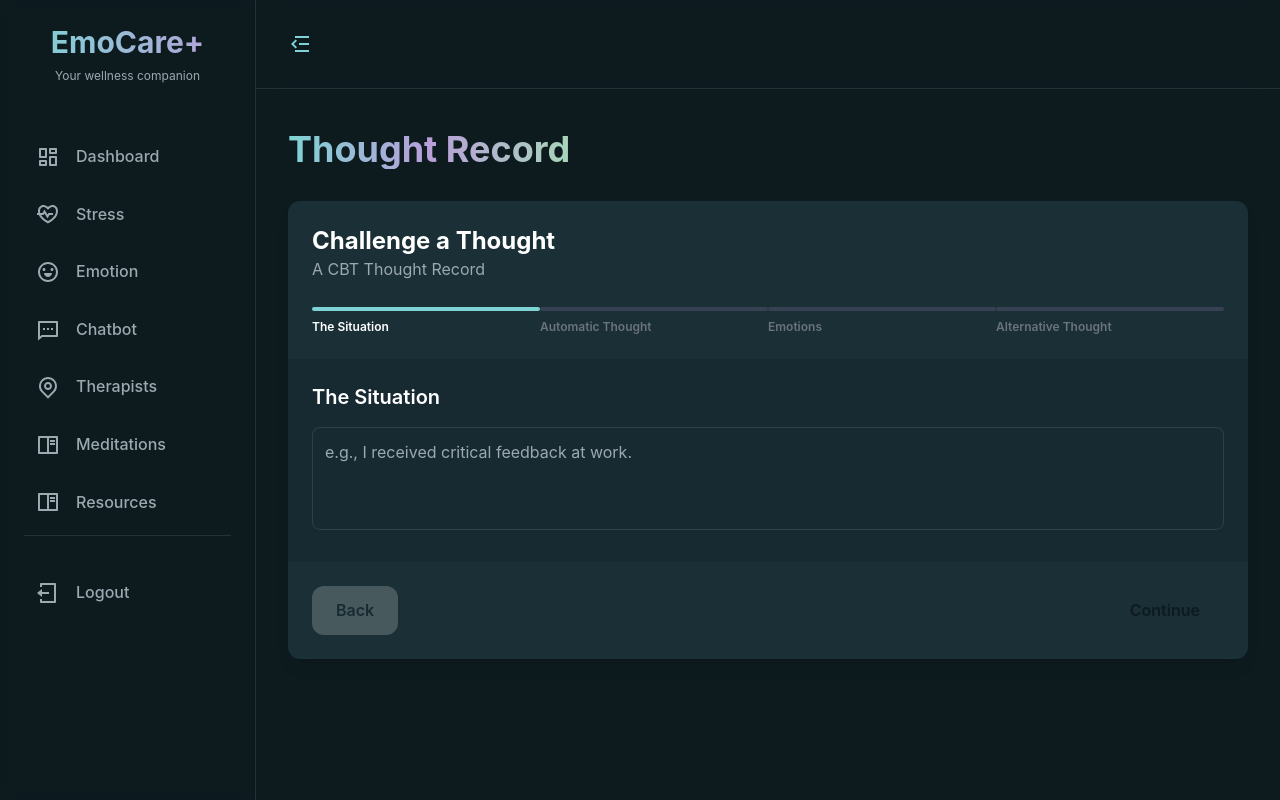
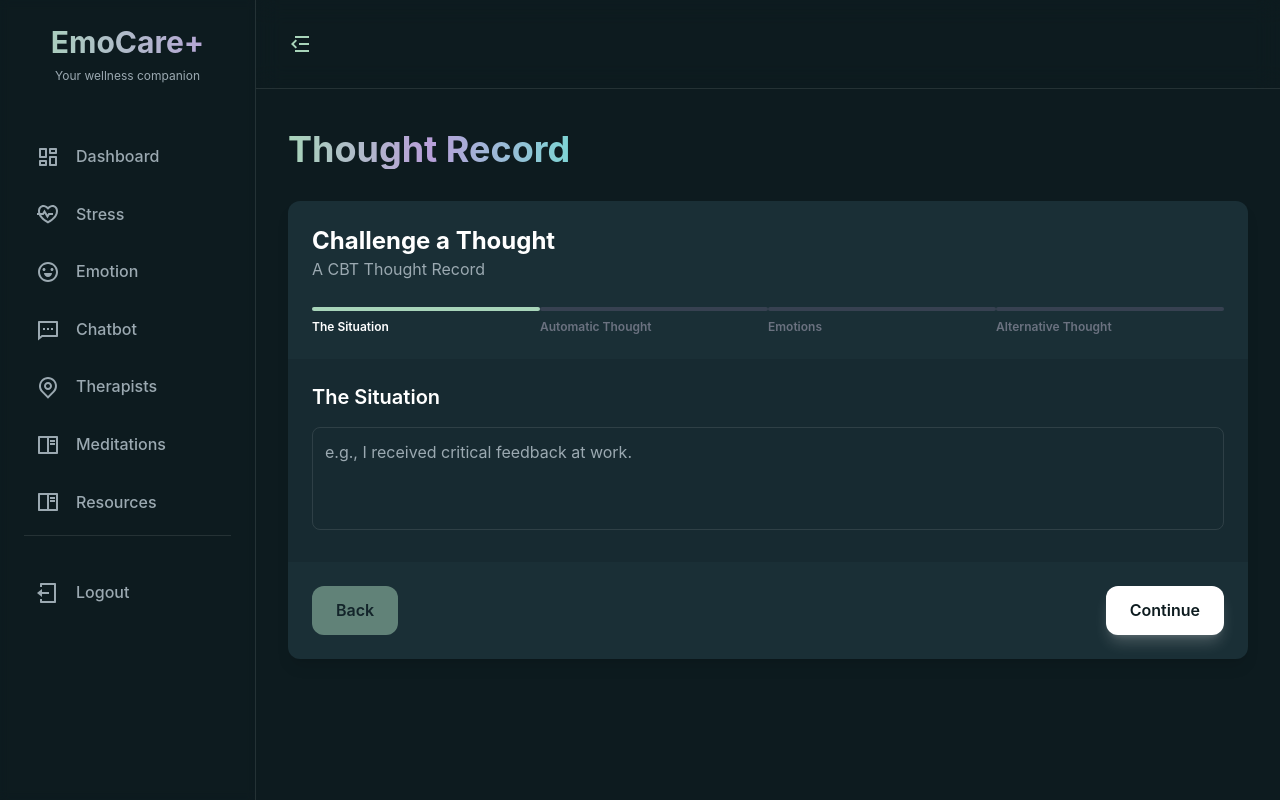
Before and after one commit to rayanubhav/emocarePlus, a React (Vite) app in the folder EmocarePlus/: page /cbt in a window 1280 px wide. Built offline with nearby package versions, Linux system fonts and the light colour scheme; no server answers; sample sign-in values are in the browser's storage; a small style sheet from the web is missing.

Commit message:
design update

```diff
--- a/EmocarePlus/src/components/common/Layout.jsx
+++ b/EmocarePlus/src/components/common/Layout.jsx
@@ -52,7 +52,8 @@ const NavItem = ({ icon, label, isActive, onClick }) => (
     onClick={onClick}
     className={`relative my-2 flex cursor-pointer items-center rounded-xl p-3 transition-all duration-300 ${
       isActive
-        ? 'bg-gradient-to-r from-[var(--color-primary)] to-[var(--color-primary)]/70 text-[var(--color-on-primary)] shadow-lg shadow-[var(--color-primary)]/20'
+        // Using cyan button style from index.css
+        ? 'bg-gradient-to-r from-[rgb(var(--color-primary-rgb))] to-[rgb(var(--color-primary-rgb)/0.7)] text-[var(--color-on-primary)] shadow-lg shadow-[rgb(var(--color-primary-rgb)/0.2)]'
         : 'text-[var(--color-text-muted)] hover:bg-[var(--color-surface-light)]/50 hover:text-white'
     }`}
   >
@@ -73,8 +74,12 @@ const Layout = ({ pageTitle, infoContent, children }) => {
   const location = useLocation();
   const [sidebarOpen, setSidebarOpen] = useState(true);
 
-  // Check if we are on the chat page
-  const isChatPage = location.pathname.startsWith('/chatbot');
+  // --- THIS IS THE FIX (Part 1) ---
+  // We define an "app page" as one that takes up the full height
+  const isAppPage =
+    location.pathname.startsWith('/chatbot') ||
+    location.pathname.startsWith('/therapists'); // Added therapists page
+  // --- END FIX ---
 
   const navItems = [
     { label: 'Dashboard', icon: <RiDashboardLine size={24} />, path: '/dashboard' },
@@ -92,7 +97,7 @@ const Layout = ({ pageTitle, infoContent, children }) => {
   };
 
   return (
-    // This div now uses `h-screen` instead of `min-h-screen` to work with the locked body
+    // h-screen comes from index.css's body { height: 100vh }
     <div className="flex h-screen bg-[var(--color-background)]">
       {/* Sidebar */}
       <AnimatePresence>
@@ -102,8 +107,7 @@ const Layout = ({ pageTitle, infoContent, children }) => {
             animate={{ x: 0 }}
             exit={{ x: -280 }}
             transition={{ duration: 0.3 }}
-            // Added h-full to ensure sidebar stretches
-            className="w-64 h-full flex-shrink-0 border-r border-white/10 bg-[var(--color-surface)]/80 backdrop-blur-sm p-6"
+            className="w-64 flex-shrink-0 border-r border-white/10 bg-[var(--color-surface)]/80 backdrop-blur-sm p-6"
           >
             <motion.div
               initial={{ opacity: 0, y: -10 }}
@@ -164,13 +168,17 @@ const Layout = ({ pageTitle, infoContent, children }) => {
           </motion.button>
         </motion.div>
 
-        {/* Scrollable Content Area */}
-        <div className={`flex-1 ${isChatPage ? 'overflow-hidden' : 'overflow-y-auto'}`}>
-          <div className={`w-full max-w-7xl mx-auto px-4 sm:px-6 lg:px-8 py-8 md:py-10 ${isChatPage ? 'h-full flex flex-col' : ''}`}>
+        {/* --- THIS IS THE FIX (Part 2) --- */}
+        {/* Use isAppPage to control overflow */}
+        <div className={`flex-1 ${isAppPage ? 'overflow-hidden' : 'overflow-y-auto'}`}>
+          {/* Use isAppPage to control padding and height */}
+          <div className={`w-full max-w-7xl mx-auto ${isAppPage ? 'h-full' : 'py-8 md:py-10'} px-4 sm:px-6 lg:px-8`}>
 
-            {/* --- THIS IS THE FIX --- */}
-            {/* Only show the Header if it's NOT the chat page */}
-            {!isChatPage && <Header title={pageTitle} infoContent={infoContent} />}
+            {/* --- THIS IS THE FIX (Part 3) --- */}
+            {/* Don't show the big header on app pages (chat or therapists) */}
+            {!isAppPage && (
+              <Header title={pageTitle} infoContent={infoContent} />
+            )}
 
             <motion.div
               key={location.pathname}
@@ -178,12 +186,8 @@ const Layout = ({ pageTitle, infoContent, children }) => {
               animate={{ opacity: 1, y: 0 }}
               exit={{ opacity: 0, y: -20 }}
               transition={{ duration: 0.4 }}
-              // This logic is correct and will now work as intended
-              className={
-                isChatPage
-                  ? 'flex-1 flex flex-col min-h-0' // Use flex-1 behavior on chat page
-                  : 'min-h-[calc(100vh-200px)]' // Use min-height on all other pages
-              }
+              // Use isAppPage to control height
+              className={isAppPage ? 'h-full' : 'min-h-[calc(100vh-200px)]'}
             >
               {children}
             </motion.div>
--- a/EmocarePlus/src/components/dashboard/CbtCard.jsx
+++ b/EmocarePlus/src/components/dashboard/CbtCard.jsx
@@ -24,7 +24,9 @@ const CbtCard = ({ latestRecord }) => {
         whileHover={{ scale: 1.05 }}
         whileTap={{ scale: 0.95 }}
         onClick={() => navigate('/cbt')}
-        className="btn btn-primary mt-6 flex w-full items-center justify-center gap-2"
+        // --- THIS IS THE FIX ---
+        // Replaced 'btn-primary' with hard-coded white button styles
+        className="btn mt-6 flex w-full items-center justify-center gap-2 bg-white text-[var(--color-on-primary)] hover:bg-gray-100 focus:ring-white shadow-lg shadow-white/20"
       >
         <RiPsychotherapyLine size={20} />
         Start a Thought Record
--- a/EmocarePlus/src/index.css
+++ b/EmocarePlus/src/index.css
@@ -3,38 +3,39 @@
 @tailwind components;
 @tailwind utilities;
 
-/* Calming and Relaxing Dark Theme */
+/* Calming and Relaxing Dark Theme (Green!) */
 :root {
   /* Soft, calming colors */
   /* Define colors as RGB components */
-  --color-primary-rgb: 126, 212, 212;   /* #7ED4D4 */
-  --color-secondary-rgb: 184, 159, 217; /* #B89FD9 */
-  --color-accent-rgb: 168, 213, 186;   /* #A8D5BA */
-  --color-surface-rgb: 26, 47, 54;       /* #1A2F36 */
+
+  /* --- THIS IS THE CHANGE --- */
+  --color-primary-rgb: 168, 213, 186;   /* #A8D5BA (Soft Sage Green) */
+  --color-secondary-rgb: 184, 159, 217; /* #B89FD9 (Soft Purple) */
+  --color-accent-rgb: 126, 212, 212;   /* #7ED4D4 (Soft Teal - now accent) */
+  /* --- END CHANGE --- */
+
+  --color-surface-rgb: 26, 47, 54;      /* #1A2F36 */
   --color-surface-light-rgb: 36, 59, 69; /* #243B45 */
-
-  /* --- NEW VARIABLE --- */
-  --color-white-rgb: 255, 255, 255;     /* White */
+  --color-white-rgb: 255, 255, 255;       /* #FFFFFF */
 
   /* Define the main colors using the RGB variables */
   --color-primary: rgb(var(--color-primary-rgb));
   --color-secondary: rgb(var(--color-secondary-rgb));
   --color-surface: rgb(var(--color-surface-rgb));
   --color-surface-light: rgb(var(--color-surface-light-rgb));
-
-  /* --- CHANGE --- */
-  /* Define accent color using RGB variable */
   --color-accent: rgb(var(--color-accent-rgb));
   --color-background: #0D1B1F;
   --color-error: #E8A0A0;
-  --color-on-primary: #0D1B1F; /* This is our "black" text */
+  --color-on-primary: #0D1B1F;
   --color-on-surface: #E8F0F2;
   --color-text-muted: #9BA9B1;
 
   --shadow-sm: 0 2px 8px rgba(0, 0, 0, 0.2);
   --shadow-md: 0 8px 24px rgba(0, 0, 0, 0.3);
   --shadow-lg: 0 16px 48px rgba(0, 0, 0, 0.4);
-  --shadow-glow: 0 0 20px rgba(126, 212, 212, 0.15);
+
+  /* --- THIS IS THE CHANGE --- */
+  --shadow-glow: 0 0 20px rgba(168, 213, 186, 0.15); /* Updated to green glow */
 
   font-family: 'Inter', -apple-system, BlinkMacSystemFont, 'Segoe UI', sans-serif;
   line-height: 1.6;
@@ -51,7 +52,6 @@ html, body {
   margin: 0;
   padding: 0;
   min-width: 320px;
-  /* --- CHANGE --- */
   /* Lock height to viewport and prevent body from scrolling */
   height: 100vh;
   overflow: hidden;
@@ -59,7 +59,6 @@ html, body {
 
 body {
   background: linear-gradient(135deg, #0D1B1F 0%, #1A2F36 100%);
-  /* --- ADD --- */
   /* Ensure body also fills the html height */
   height: 100%;
 }
@@ -71,22 +70,22 @@ body {
   @apply focus:outline-none focus:ring-2 focus:ring-offset-2 focus:ring-offset-[var(--color-background)];
 }
 
+/* --- PRIMARY BUTTON --- */
+/* High-contrast white button for main actions */
 .btn-primary {
-  /* CORRECTED */
+  @apply bg-gradient-to-r from-[rgb(var(--color-white-rgb))] to-[rgb(var(--color-white-rgb)/0.9)];
+  /* Text is black */
+  @apply text-[var(--color-on-primary)] hover:shadow-lg shadow-[rgb(var(--color-white-rgb)/0.2)];
+  @apply focus:ring-[rgb(var(--color-white-rgb))];
+}
+
+/* --- SECONDARY BUTTON --- */
+/* This will now be GREEN, as it uses --color-primary-rgb */
+.btn-secondary {
   @apply bg-gradient-to-r from-[rgb(var(--color-primary-rgb))] to-[rgb(var(--color-primary-rgb)/0.9)];
-  /* CORRECTED */
+  /* Text is black */
   @apply text-[var(--color-on-primary)] hover:shadow-lg shadow-[rgb(var(--color-primary-rgb)/0.3)];
   @apply focus:ring-[var(--color-primary)];
-}
-
-.btn-secondary {
-  /* --- THIS IS THE FIX --- */
-  /* 1. Changed background to white */
-  @apply bg-gradient-to-r from-[rgb(var(--color-white-rgb))] to-[rgb(var(--color-white-rgb))];
-  /* 2. Changed text to black */
-  @apply text-[var(--color-on-primary)] hover:shadow-lg shadow-black/10;
-  /* 3. Changed focus ring to accent color */
-  @apply focus:ring-[var(--color-accent)];
 }
 
 .btn-ghost {
@@ -96,7 +95,6 @@ body {
 
 /* Enhanced Input Styles */
 input, textarea {
-  /* CORRECTED */
   @apply bg-[rgb(var(--color-surface-light-rgb)/0.5)] border border-white/10 rounded-lg p-3;
   @apply text-[var(--color-on-surface)] placeholder:text-[var(--color-text-muted)];
   @apply focus:ring-2 focus:ring-[var(--color-primary)] focus:outline-none;
@@ -109,18 +107,15 @@ input:hover, textarea:hover {
 
 /* Card Styles with Glassmorphism */
 .card {
-  /* CORRECTB */
   @apply rounded-2xl bg-[rgb(var(--color-surface-rgb)/0.7)] backdrop-blur-sm;
-  /* CORRECTED */
   @apply border border-white/[.08] shadow-md;
-  /* CORRECTED */
   @apply hover:border-white/[.15] hover:shadow-lg transition-all duration-300;
   @apply p-6;
 }
 
 /* Gradient Backgrounds */
 .gradient-primary {
-  /* CORRECTED */
+  /* This will now be a Green-to-Purple gradient */
   @apply bg-gradient-to-br from-[rgb(var(--color-primary-rgb)/0.15)] to-[rgb(var(--color-secondary-rgb)/0.15)];
 }
 
@@ -135,7 +130,7 @@ input:hover, textarea:hover {
 }
 
 ::-webkit-scrollbar-thumb {
-  background: var(--color-primary);
+  background: var(--color-primary); /* This will now be green */
   border-radius: 3px;
   opacity: 0.5;
 }
@@ -156,8 +151,9 @@ input:hover, textarea:hover {
 }
 
 @keyframes glow {
-  0%, 100% { box-shadow: 0 0 5px rgba(126, 212, 212, 0.3); }
-  50% { box-shadow: 0 0 15px rgba(126, 212, 212, 0.6); }
+  /* Updated to green glow */
+  0%, 100% { box-shadow: 0 0 5px rgba(168, 213, 186, 0.3); }
+  50% { box-shadow: 0 0 15px rgba(168, 213, 186, 0.6); }
 }
 
 .animate-float {
--- a/EmocarePlus/src/pages/CbtScreen.jsx
+++ b/EmocarePlus/src/pages/CbtScreen.jsx
@@ -190,17 +190,29 @@ const CbtScreen = () => {
         <button
           onClick={prevStep}
           disabled={currentStep === 0}
-          className="btn btn-secondary bg-gray-600 px-8 opacity-75 hover:opacity-100 disabled:cursor-not-allowed disabled:opacity-20"
+          // --- THIS IS THE FIX ---
+          // Removed 'btn-secondary' and added specific styles for the cyan button
+          className="btn px-8 disabled:cursor-not-allowed disabled:opacity-50 bg-[rgb(var(--color-primary-rgb))] text-[var(--color-on-primary)] hover:bg-[rgb(var(--color-primary-rgb)/0.9)] focus:ring-[var(--color-primary)] shadow-lg shadow-[rgb(var(--color-primary-rgb)/0.3)]"
         >
           Back
         </button>
 
         {currentStep === steps.length - 1 ? (
-          <button onClick={saveRecord} className="btn btn-primary px-8">
+          <button
+            onClick={saveRecord}
+            // --- THIS IS THE FIX ---
+            // Removed 'btn-primary' and added specific styles for the white button
+            className="btn px-8 bg-white text-[var(--color-on-primary)] hover:bg-gray-100 focus:ring-white shadow-lg shadow-white/20"
+          >
             Save Record
           </button>
         ) : (
-          <button onClick={nextStep} className="btn btn-primary px-8">
+          <button
+            onClick={nextStep}
+            // --- THIS IS THE FIX ---
+            // Removed 'btn-primary' and added specific styles for the white button
+            className="btn px-8 bg-white text-[var(--color-on-primary)] hover:bg-gray-100 focus:ring-white shadow-lg shadow-white/20"
+          >
             Continue
           </button>
         )}
--- a/EmocarePlus/src/pages/LoginScreen.jsx
+++ b/EmocarePlus/src/pages/LoginScreen.jsx
@@ -144,7 +144,9 @@ const LoginScreen = () => {
             animate="visible"
             type="submit"
             disabled={isLoading}
-            className="btn btn-primary w-full mt-6"
+            // --- THIS IS THE FIX ---
+            // I removed 'btn-primary' and added specific styles for a high-contrast white button
+            className="btn w-full mt-6 bg-white text-[var(--color-on-primary)] hover:bg-gray-100 focus:ring-white shadow-lg shadow-white/20"
           >
             {isLoading ? 'Loading...' : isLogin ? 'Sign In' : 'Create Account'}
           </motion.button>
```
Also changed, not shown: EmocarePlus/src/pages/Stress.jsx (+8 -1 lines), EmocarePlus/src/pages/Therapists.jsx (+17 -3 lines).
